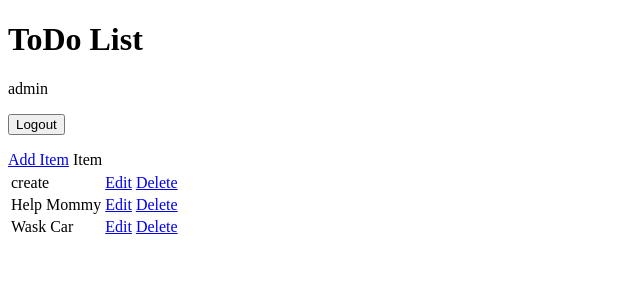
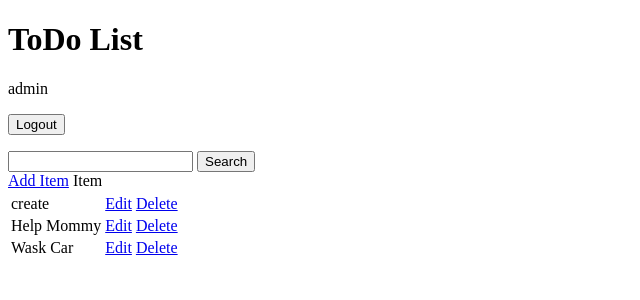
Before and after one commit to laxier/to_do_list, a Django app: page / in a window 1280 px wide. Shown: the top 300 px of the page, without its empty margins (0-640 px from the left). Run offline with Django 5.2, Linux system fonts and the light colour scheme; a user stored in the database is signed in; data comes from the database, SQL or seed files in the repository; both versions use the stored data as it was after the commit.

Commit message:
Add search to the homepage

```diff
--- a/todolist_project/homepage/views.py
+++ b/todolist_project/homepage/views.py
@@ -5,8 +5,10 @@ from django.contrib.auth.mixins import LoginRequiredMixin
 from django.urls import reverse_lazy
 from .models import Task
 
+
 class RestrictedMixin(LoginRequiredMixin):
     pass
+
 
 class FormMixin:
     model = Task
@@ -17,14 +19,21 @@ class FormMixin:
 class TaskList(RestrictedMixin, ListView):
     model = Task
     context_object_name = 'tasks'
+
     def get_context_data(self, **kwargs):
         context = super().get_context_data(**kwargs)
         context['tasks'] = context['tasks'].filter(user=self.request.user)
         context['count'] = context['tasks'].filter(completed=False).count()
+        search_input = self.request.GET.get('search-area') or ""
+        if search_input:
+            context['tasks'] = context['tasks'].filter(title__icontains=search_input)
+            context['search_input'] = search_input
         return context
+
 
 class TaskEdit(RestrictedMixin, FormMixin, UpdateView):
     pass
+
 
 class TaskCreate(RestrictedMixin, FormMixin, CreateView):
     def form_valid(self, form):
--- a/todolist_project/templates/homepage/task_list.html
+++ b/todolist_project/templates/homepage/task_list.html
@@ -1,6 +1,7 @@
 {% extends 'base.html' %}
 
 {% block content %}
+    {% include 'includes/search.html' %}
     <a href="{% url 'homepage:task-create' %}">Add Item</a>
     <table>
         <tr>
--- /dev/null
+++ b/todolist_project/templates/includes/search.html
@@ -0,0 +1,4 @@
+<form method="get">
+    <input type="text" name="search-area" value="{{ search_input }}">
+    <input type="submit" value="Search">
+</form>
--- /dev/null
+++ b/todolist_project/templates/users/register.html
@@ -0,0 +1,6 @@
+<h1>Register</h1>
+<form method="post">
+    {% csrf_token %}
+    {{ form }}
+    <input type="submit" value="Register">
+</form>
--- a/todolist_project/users/urls.py
+++ b/todolist_project/users/urls.py
@@ -7,5 +7,6 @@ app_name = 'users'
 
 urlpatterns = [
     path('login/', views.Login.as_view(), name='login'),
+    path('register/', views.RegisterView.as_view(), name='register'),
     path('logout/', LogoutView.as_view(next_page='users:login'), name='logout'),
 ]
```
Also changed, not shown: todolist_project/templates/users/login.html (+4 -5 lines), todolist_project/users/views.py (+23 -1 lines), todolist_project/db.sqlite3. Lines whose indentation alone changed are shown as unchanged.
